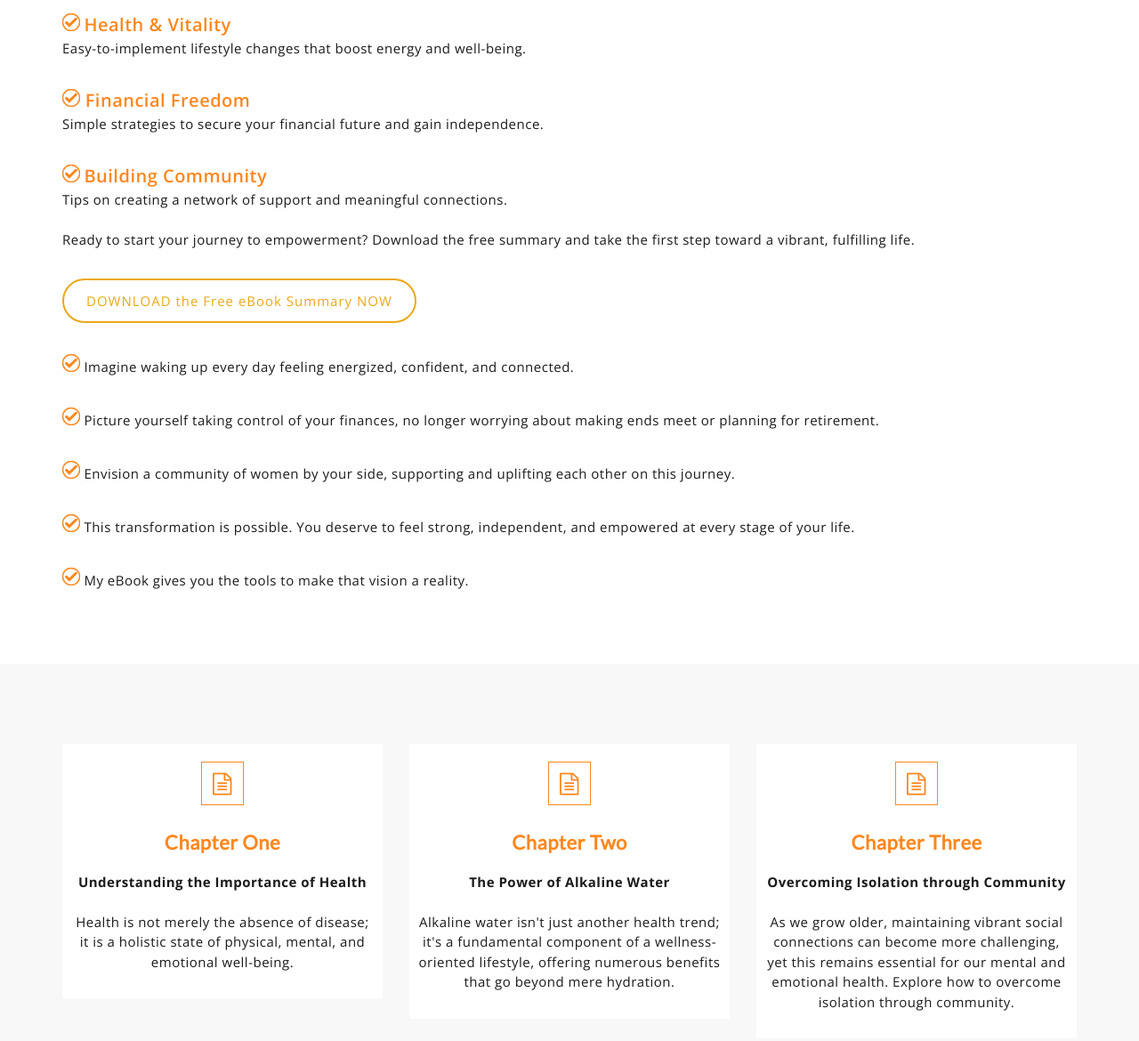
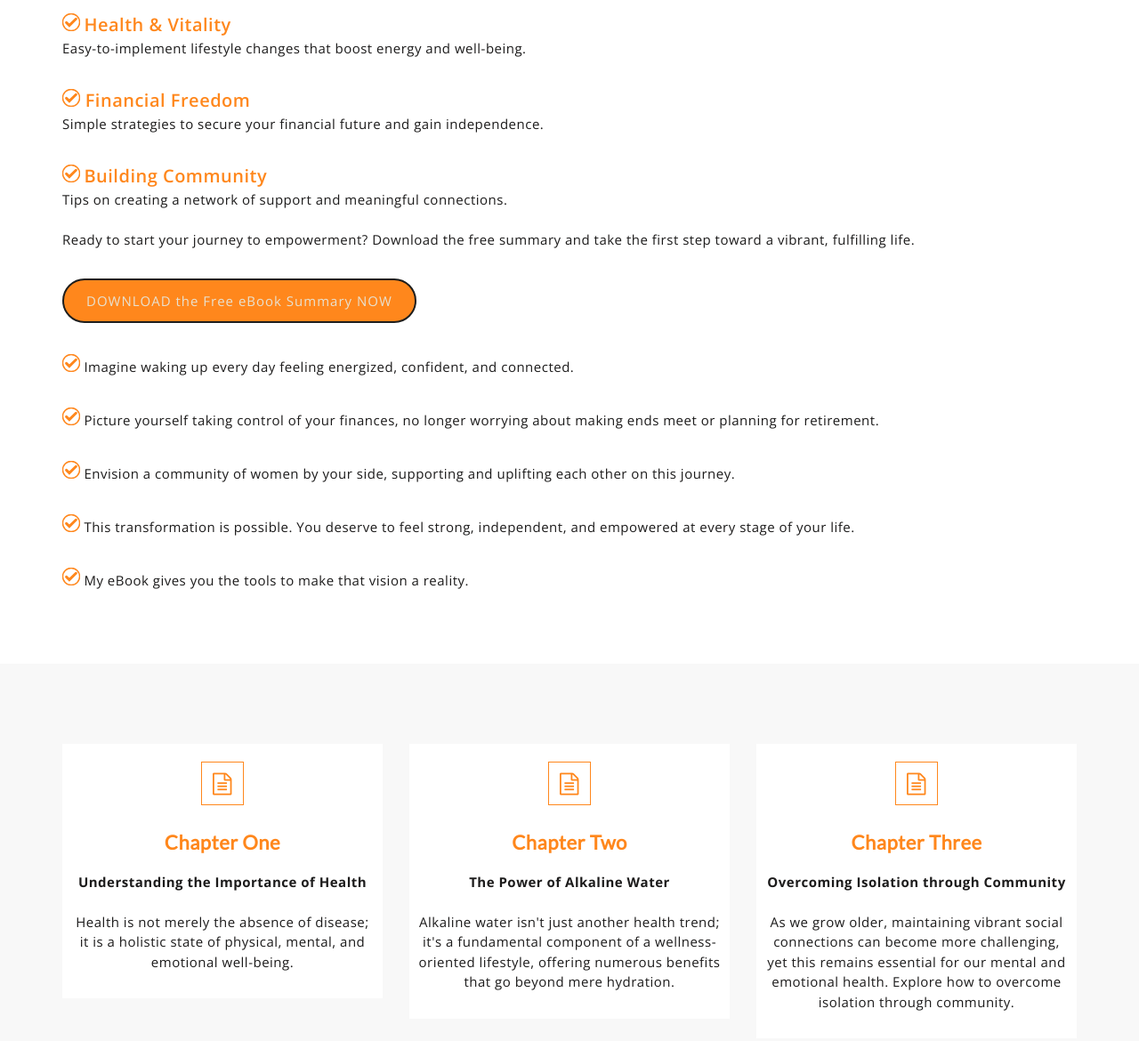
Before and after one commit to AshwaniTiwari1/yourdigitalguidetowellness, a plain HTML site: page index.html in a window 1280 px wide. Shown: the part 1437-2607 px from the top of the page at 89% size. Drawn offline with nearby package versions, Linux system fonts and the light colour scheme.

Commit message:
Update style.css

```diff
--- a/style.css
+++ b/style.css
@@ -206,8 +206,8 @@ button:focus {
 .mu-primary-btn1 {
 	background-color: transparent;
 	border-radius: 100px;
-	border: solid 2px #eba818;
-	color: #eba818;
+	border: solid 2px #1e1e1d;
+	color: #e8e1d0;
 	display: inline-block;
 	font-size: 15px;
 	font-weight: 400;
@@ -215,11 +215,12 @@ button:focus {
 	padding: 12px 25px;
 	-webkit-transition: all 0.5s;
 	transition: all 0.5s;
+	background-color:#ff871c;
 }
 
 .mu-primary-btn1:hover,
 .mu-primary-btn1:focus {
-	background-color:#ff871c;
+	background-color:#d5ccc4;
 	color: #000000d2;
 	border: solid 1px #000000d2;
 }
@@ -390,7 +391,7 @@ button:focus {
 
 .mu-hero-left h1 {
 	color: #fff;
-	font-size: 35px;
+	font-size: 44px;
 	margin-bottom: 20px;
 }
 
```
